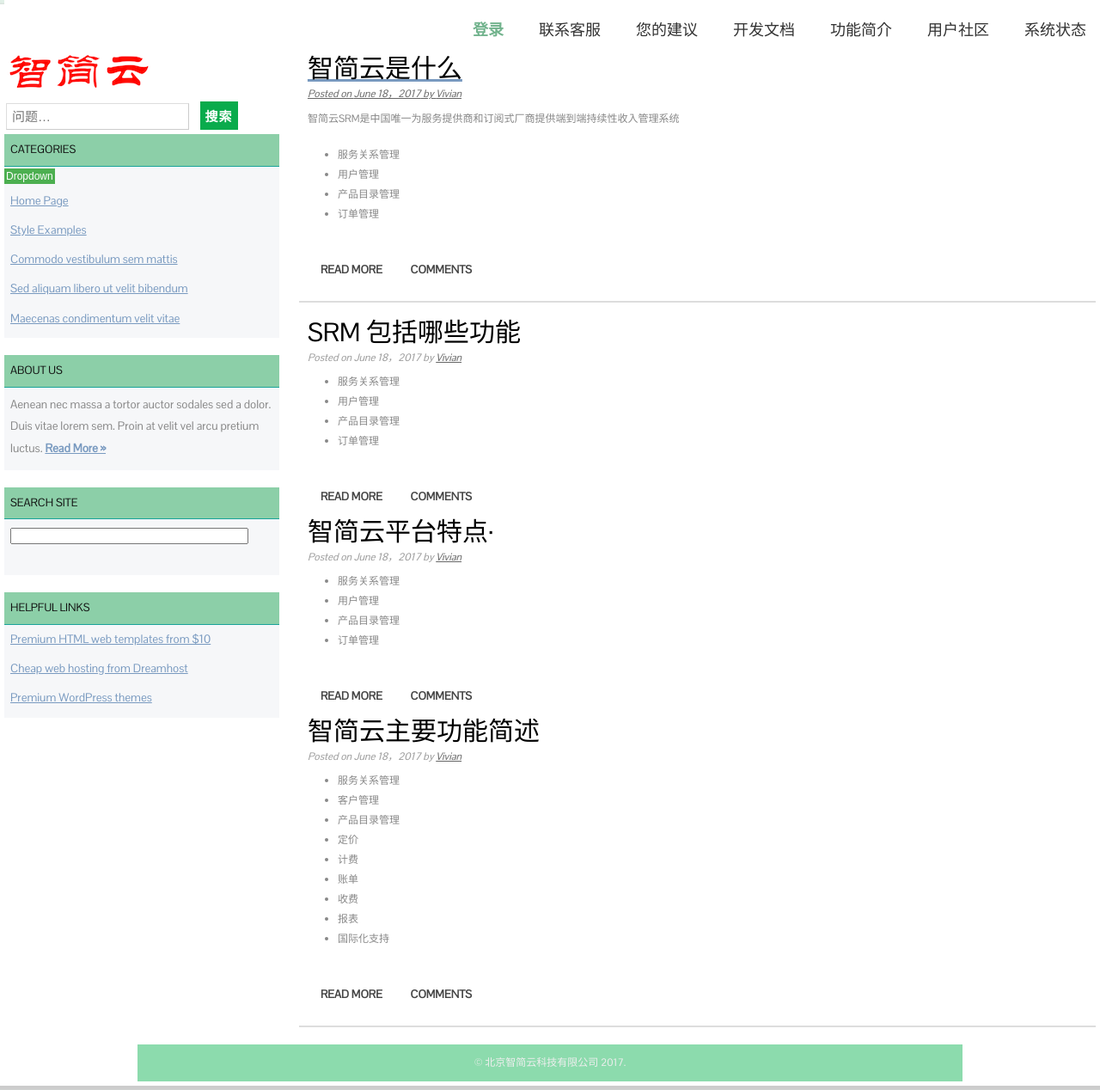
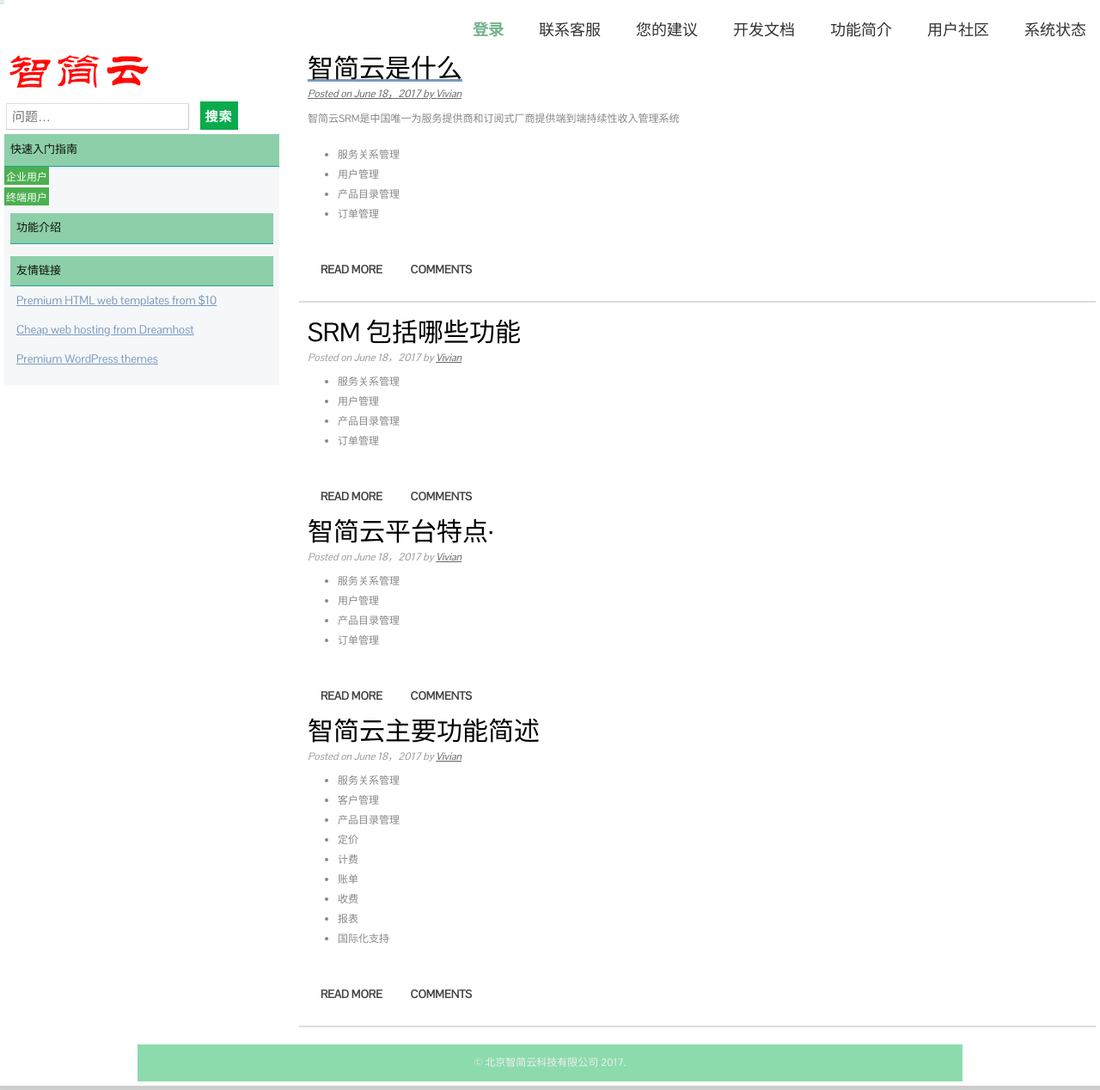
Before and after one commit to dreampivot/slipscloud.github.io, a Jekyll site: the page help/help-index.html, which Jekyll copies as it is, in a window 1280 px wide and 1268 px high. Shown: the whole window at 86% size. Built offline with Jekyll 4.4.1, drawn with Linux system fonts in a browser that asks for light colours.

Commit message:
Create help-index.html

```diff
--- a/help/help-index.html
+++ b/help/help-index.html
@@ -98,49 +98,36 @@
 
             <ul>
                <li>
-                    <h4>Categories</h4>
+                <h4>快速入门指南</h4>
                 <ul>
 		<div class="dropdown">
-  <button class="dropbtn">Dropdown</button>
+                <button class="dropbtn">企业用户</button>
  		 <div class="dropdown-content">
-    <a href="#">Link 1</a>
-    <a href="#">Link 2</a>
-    <a href="#">Link 3</a>
+   		 <a href="#">管理员</a>
+  		 <a href="#">一般企业用户</a>
   		</div>
 		</div>
-                        <li><a href="index.html">Home Page</a></li>
-                        <li><a href="examples.html">Style Examples</a></li>
-                        <li><a href="#">Commodo vestibulum sem mattis</a></li>
-                        <li><a href="#">Sed aliquam libero ut velit bibendum</a></li>
-                        <li><a href="#">Maecenas condimentum velit vitae</a></li>
+
+                <ul>
+		<div class="dropdown">
+                <button class="dropbtn">终端用户</button>
+ 		 <div class="dropdown-content">
+  		 <a href="#">一般用户</a>
+  		</div>
+		</div>
+
                 </ul>
                 </li>
 
                 <li>
-                    <h4>About us</h4>
+                 <h4>功能介绍</h4>
                     <ul>
-                        <li class="text">
-                        	<p style="margin: 0;">Aenean nec massa a tortor auctor sodales sed a dolor. Duis vitae lorem sem. Proin at velit vel arcu pretium luctus. 					<a href="#" class="readmore">Read More &raquo;</a></p>
-                        </li>
                    </ul>
                 </li>
 
                 <li>
-                	<h4>Search site</h4>
-                    <ul>
-                    	<li class="text">
-                            <form method="get" class="searchform" action="#" >
-                                <p>
-                                    <input type="text" size="32" value="" name="s" class="s" />
 
-                                </p>
-                            </form>
-						</li>
-					</ul>
-                </li>
-
-                <li>
-                    <h4>Helpful Links</h4>
+                    <h4>友情链接</h4>
                     <ul>
                         <li><a href="http://www.themeforest.net/?ref=spykawg" title="premium templates">Premium HTML web templates from $10</a></li>
                         <li><a href="http://www.dreamhost.com/r.cgi?259541" title="web hosting">Cheap web hosting from Dreamhost</a></li>
```
Lines whose indentation alone changed are shown as unchanged.
